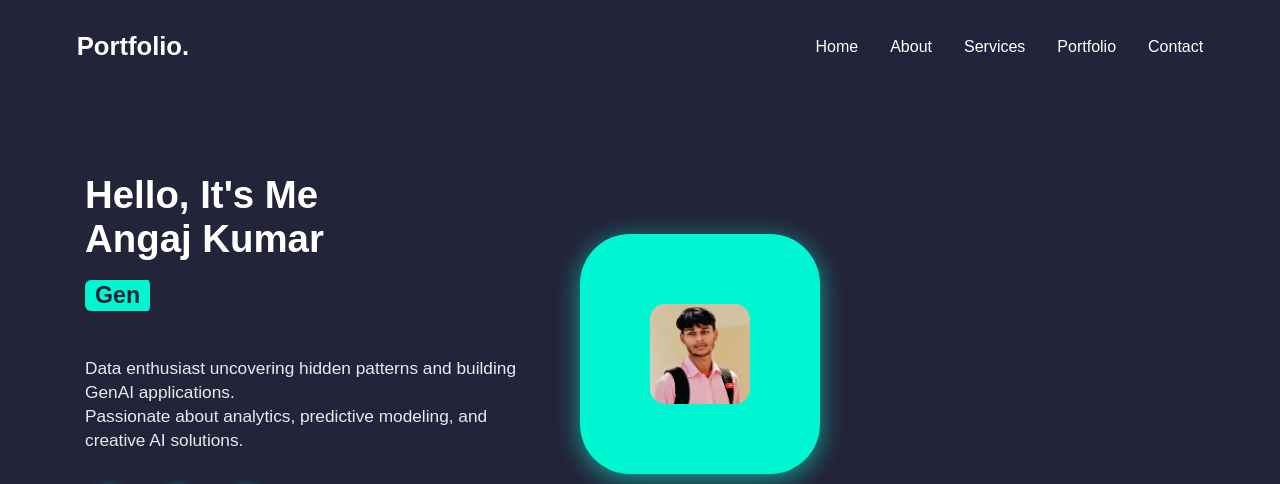
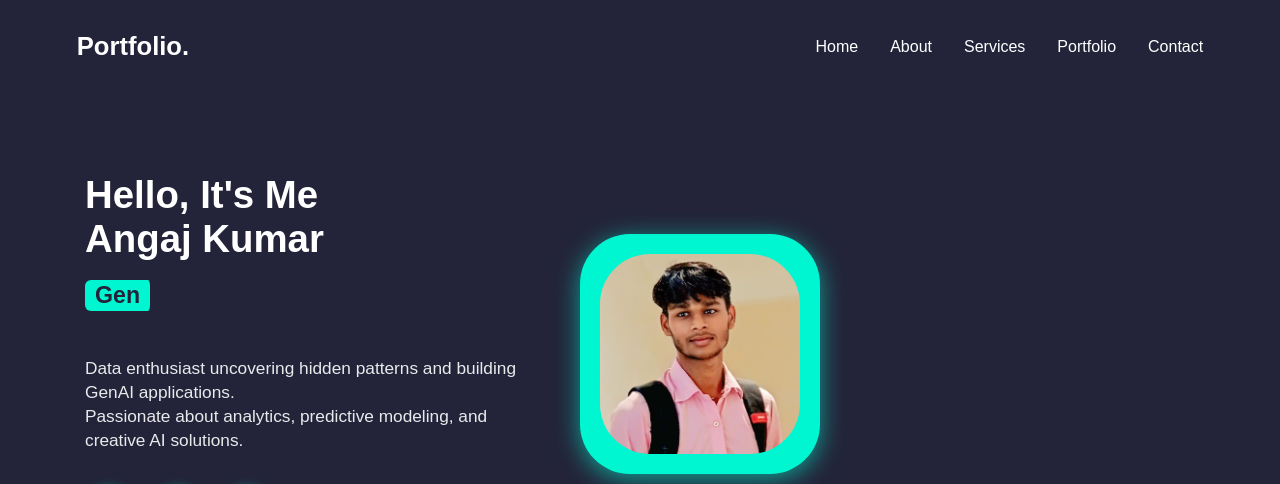
Before and after one commit to angajkumar207/portfolio, a plain HTML site: page index.html in a window 1280 px wide. Shown: the top 484 px of the page. Drawn offline with Linux system fonts and the light colour scheme.

Commit message:
Update index.html

```diff
--- a/index.html
+++ b/index.html
@@ -58,10 +58,10 @@
       overflow: hidden;
     }
     .profile-photo img {
-      width: 100px;
-      height: 100px;
+      width: 200px;
+      height: 200px;
       object-fit: cover;
-      border-radius: 15px;
+      border-radius: 50px;
     }
     .intro-main h1 {
       font-size: 2.4em;
```
